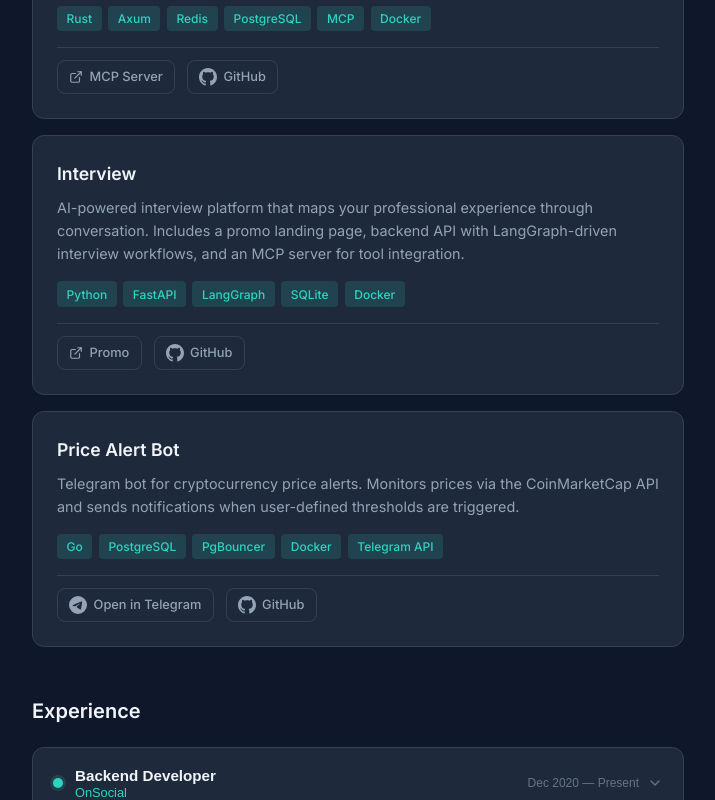
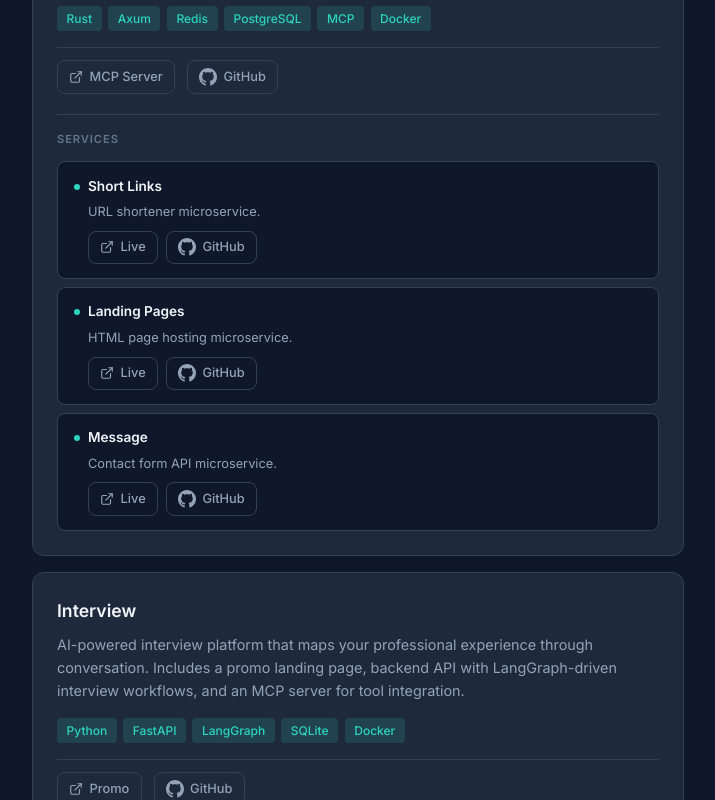
Before and after one commit to ku113p/infra, a React (Vite) app in the folder compose/landing/app/: page / in a window 1280 px wide. Shown: the part 960-1760 px from the top of the page, without its empty margins (282-997 px from the left). Built offline with nearby package versions, Linux system fonts and the light colour scheme.

Commit message:
feat: add Tools Platform sub-projects and expand experience cards by default
Show Short Links, Landing Pages, and Message as inline service cards
within the Tools Platform project card. Experience cards now start
expanded so work history is visible on page load.

```diff
--- a/compose/landing/app/src/App.css
+++ b/compose/landing/app/src/App.css
@@ -277,6 +277,71 @@ body {
   background: var(--accent-dim);
 }
 
+/* ── Sub-projects ── */
+
+.sub-projects {
+  margin-top: 1.25rem;
+  padding-top: 1rem;
+  border-top: 1px solid var(--border);
+}
+
+.sub-projects-label {
+  display: block;
+  font-size: 0.7rem;
+  font-weight: 600;
+  color: var(--text-muted);
+  text-transform: uppercase;
+  letter-spacing: 0.08em;
+  margin-bottom: 0.75rem;
+}
+
+.sub-project-item {
+  background: var(--bg-primary);
+  border: 1px solid var(--border);
+  border-radius: var(--radius);
+  padding: 0.85rem 1rem;
+  margin-bottom: 0.5rem;
+}
+
+.sub-project-item:last-child {
+  margin-bottom: 0;
+}
+
+.sub-project-header {
+  display: flex;
+  align-items: center;
+  gap: 0.5rem;
+  margin-bottom: 0.3rem;
+}
+
+.sub-project-dot {
+  width: 6px;
+  height: 6px;
+  border-radius: 50%;
+  background: var(--accent);
+  flex-shrink: 0;
+}
+
+.sub-project-name {
+  font-size: 0.85rem;
+  font-weight: 600;
+  color: var(--text-primary);
+}
+
+.sub-project-description {
+  color: var(--text-secondary);
+  font-size: 0.8rem;
+  margin-bottom: 0.5rem;
+  padding-left: 0.875rem;
+}
+
+.sub-project-links {
+  display: flex;
+  flex-wrap: wrap;
+  gap: 0.5rem;
+  padding-left: 0.875rem;
+}
+
 /* ── Experience ── */
 
 .experience-list {
--- a/compose/landing/app/src/App.jsx
+++ b/compose/landing/app/src/App.jsx
@@ -253,12 +253,34 @@ function ProjectCard({ project }) {
           ))}
         </div>
       )}
+      {project.subProjects && (
+        <div className="sub-projects">
+          <span className="sub-projects-label">Services</span>
+          {project.subProjects.map((sub) => (
+            <div key={sub.name} className="sub-project-item">
+              <div className="sub-project-header">
+                <div className="sub-project-dot" />
+                <span className="sub-project-name">{sub.name}</span>
+              </div>
+              <p className="sub-project-description">{sub.description}</p>
+              <div className="sub-project-links">
+                {sub.links.map((link) => (
+                  <a key={link.url} href={link.url} className="project-link" target="_blank" rel="noopener noreferrer">
+                    <LinkIcon icon={link.icon} />
+                    <span>{link.label}</span>
+                  </a>
+                ))}
+              </div>
+            </div>
+          ))}
+        </div>
+      )}
     </div>
   );
 }
 
 function ExperienceCard({ job }) {
-  const [open, setOpen] = useState(false);
+  const [open, setOpen] = useState(true);
   const ref = useScrollReveal();
   return (
     <div className="exp-card reveal" ref={ref}>
--- a/compose/landing/app/src/data/projects.js
+++ b/compose/landing/app/src/data/projects.js
@@ -24,6 +24,32 @@ const projects = [
         label: "GitHub",
         url: "https://github.com/ku113p/tools-mcp",
         icon: "github",
+      },
+    ],
+    subProjects: [
+      {
+        name: "Short Links",
+        description: "URL shortener microservice.",
+        links: [
+          { label: "Live", url: "https://links.tools.syncapp.tech" },
+          { label: "GitHub", url: "https://github.com/ku113p/short-links", icon: "github" },
+        ],
+      },
+      {
+        name: "Landing Pages",
+        description: "HTML page hosting microservice.",
+        links: [
+          { label: "Live", url: "https://pages.tools.syncapp.tech" },
+          { label: "GitHub", url: "https://github.com/ku113p/landing-pages", icon: "github" },
+        ],
+      },
+      {
+        name: "Message",
+        description: "Contact form API microservice.",
+        links: [
+          { label: "Live", url: "https://msg.tools.syncapp.tech" },
+          { label: "GitHub", url: "https://github.com/ku113p/message", icon: "github" },
+        ],
       },
     ],
   },
```
